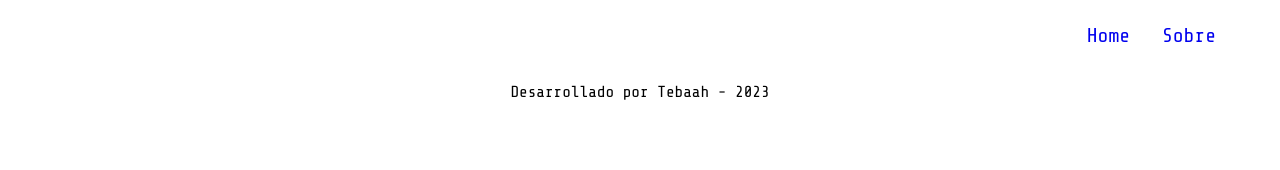
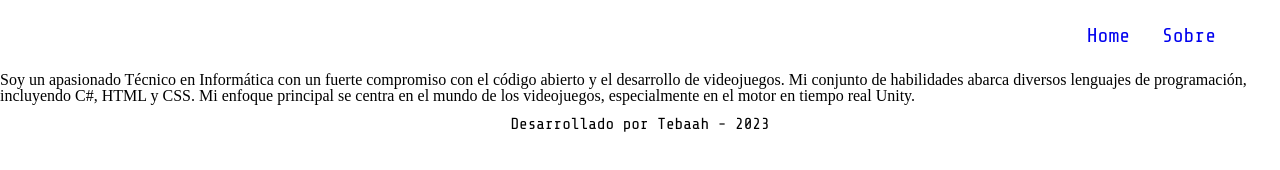
Before and after one commit to Tebaah/Portafolio, a plain HTML site: page skill.html in a window 1280 px wide. Drawn offline with nearby package versions, Linux system fonts and the light colour scheme.

Commit message:
feat(skill):description paragraph added

```diff
--- a/skill.html
+++ b/skill.html
@@ -23,7 +23,7 @@
     </header>
     <main>
         <section>
-
+            <p>Soy un apasionado Técnico en Informática con un fuerte compromiso con el código abierto y el desarrollo de videojuegos. Mi conjunto de habilidades abarca diversos lenguajes de programación, incluyendo C#, HTML y CSS. Mi enfoque principal se centra en el mundo de los videojuegos, especialmente en el motor en tiempo real Unity. </p>
         </section>
     </main>
     <footer>
```
